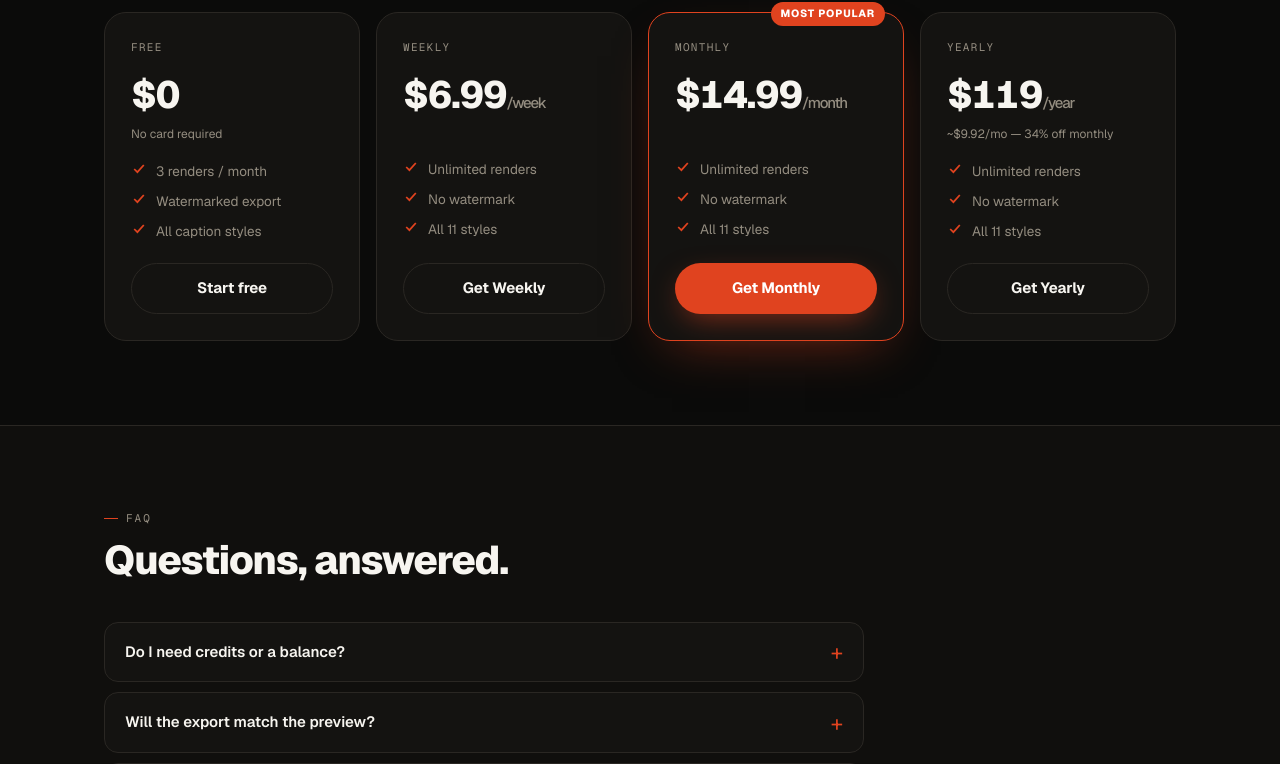
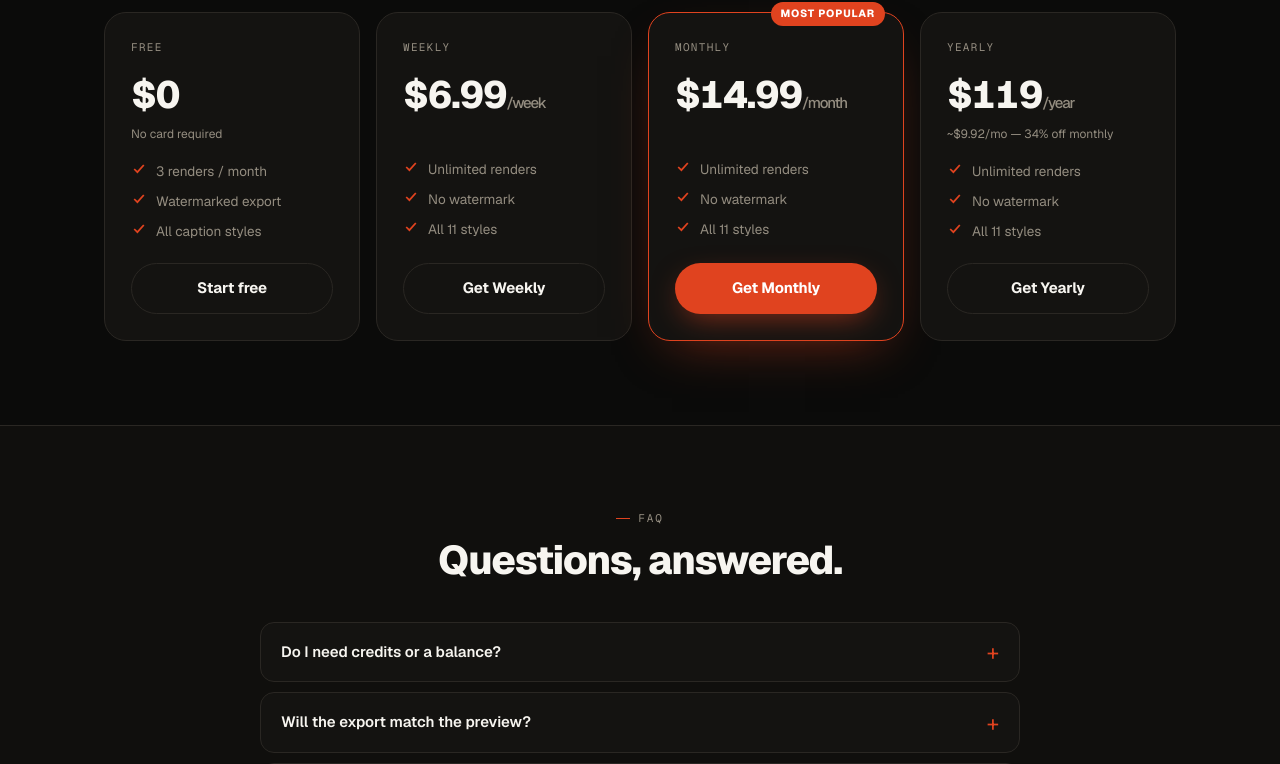
Before and after one commit to Nayab-Sarfaraj/caption-ai, a Next.js app: page / in a window 1280 px wide. Shown: the part 4564-5328 px from the top of the page. Built offline with nearby package versions, Linux system fonts and the light colour scheme; no server answers.

Commit message:
feat: enhance mobile header and sidebar typography for improved readability

```diff
--- a/app/page.module.css
+++ b/app/page.module.css
@@ -6,6 +6,9 @@
   color: var(--ink);
   font-family: var(--font-geist-sans), ui-sans-serif, system-ui, sans-serif;
   min-height: 100vh;
+  /* clip (not hidden) so a wide child — e.g. the min-width comparison table —
+     can't stretch the page, while the sticky nav keeps working */
+  overflow-x: clip;
 }
 .wrap { max-width: 1120px; margin: 0 auto; padding: 0 24px; }
 
@@ -186,7 +189,7 @@
 .cr { font-size: 13px; color: var(--mute); font-family: var(--font-geist-mono), monospace; }
 
 /* ---------- comparison table ---------- */
-.cmpWrap { overflow-x: auto; border: 1px solid var(--hair); border-radius: var(--r-lg); }
+.cmpWrap { overflow-x: auto; max-width: 100%; border: 1px solid var(--hair); border-radius: var(--r-lg); }
 .cmp { width: 100%; border-collapse: collapse; font-size: 14px; min-width: 660px; }
 .cmp th, .cmp td { padding: 15px 18px; text-align: left; border-bottom: 1px solid var(--hair); }
 .cmp thead th { font-size: 11px; text-transform: uppercase; letter-spacing: .08em; color: var(--mute); font-weight: 600; font-family: var(--font-geist-mono), monospace; }
@@ -200,7 +203,8 @@
 .no { color: var(--faint); }
 
 /* ---------- faq ---------- */
-.faq { display: grid; gap: 10px; max-width: 760px; }
+.faq { display: grid; gap: 10px; max-width: 760px; margin: 0 auto; }
+.centered { text-align: center; align-items: center; }
 .faqItem { border: 1px solid var(--hair); border-radius: var(--r-md); background: var(--panel); overflow: hidden; }
 .faqItem summary { list-style: none; cursor: pointer; padding: 18px 20px; font-weight: 600; font-size: 15px; color: var(--ink); display: flex; justify-content: space-between; align-items: center; gap: 16px; }
 .faqItem summary::-webkit-details-marker { display: none; }
--- a/app/page.tsx
+++ b/app/page.tsx
@@ -364,7 +364,7 @@ export default async function RootPage() {
       {/* FAQ */}
       <section className={`${s.blk} ${s.alt}`}>
         <div className={s.wrap}>
-          <div className={s.secHead}>
+          <div className={`${s.secHead} ${s.centered}`}>
             <span className={s.eyebrow}>FAQ</span>
             <h2>Questions, answered.</h2>
           </div>
--- a/components/mobile-header.tsx
+++ b/components/mobile-header.tsx
@@ -29,7 +29,7 @@ export function MobileHeader({ subscriptionStatus = 'none' }: { subscriptionStat
             <Menu className="w-[18px] h-[18px]" />
           </button>
           <Link href="/dashboard" className="flex items-center gap-2">
-            <span className="text-[13px] font-bold tracking-[0.08em] uppercase text-[var(--ink)]"><span className="text-[var(--brand)]">Insta</span>cap</span>
+            <span className="text-[15px] font-extrabold tracking-[-0.02em] text-[var(--ink)]"><span className="text-[var(--brand)]">Insta</span>cap</span>
           </Link>
         </div>
 
@@ -76,7 +76,7 @@ export function MobileHeader({ subscriptionStatus = 'none' }: { subscriptionStat
         ].join(' ')}
       >
         <div className="h-14 flex items-center justify-between px-4 border-b border-[var(--hair)]">
-          <span className="text-[13px] font-bold tracking-[0.08em] uppercase text-[var(--ink)]"><span className="text-[var(--brand)]">Insta</span>cap</span>
+          <span className="text-[15px] font-extrabold tracking-[-0.02em] text-[var(--ink)]"><span className="text-[var(--brand)]">Insta</span>cap</span>
           <button
             type="button"
             onClick={() => setMenuOpen(false)}
--- a/components/sidebar.tsx
+++ b/components/sidebar.tsx
@@ -26,7 +26,7 @@ export function Sidebar({ subscriptionStatus = 'none' }: { subscriptionStatus?:
       <div className={['h-14 flex items-center border-b border-[var(--hair)]', collapsed ? 'justify-center px-0' : 'justify-between px-4'].join(' ')}>
         {!collapsed && (
           <Link href="/dashboard" className="flex items-center gap-2 overflow-hidden whitespace-nowrap">
-            <span className="text-[13px] font-bold tracking-[0.08em] uppercase text-[var(--ink)]"><span className="text-[var(--brand)]">Insta</span>cap</span>
+            <span className="text-[15px] font-extrabold tracking-[-0.02em] text-[var(--ink)]"><span className="text-[var(--brand)]">Insta</span>cap</span>
           </Link>
         )}
         <button
```
